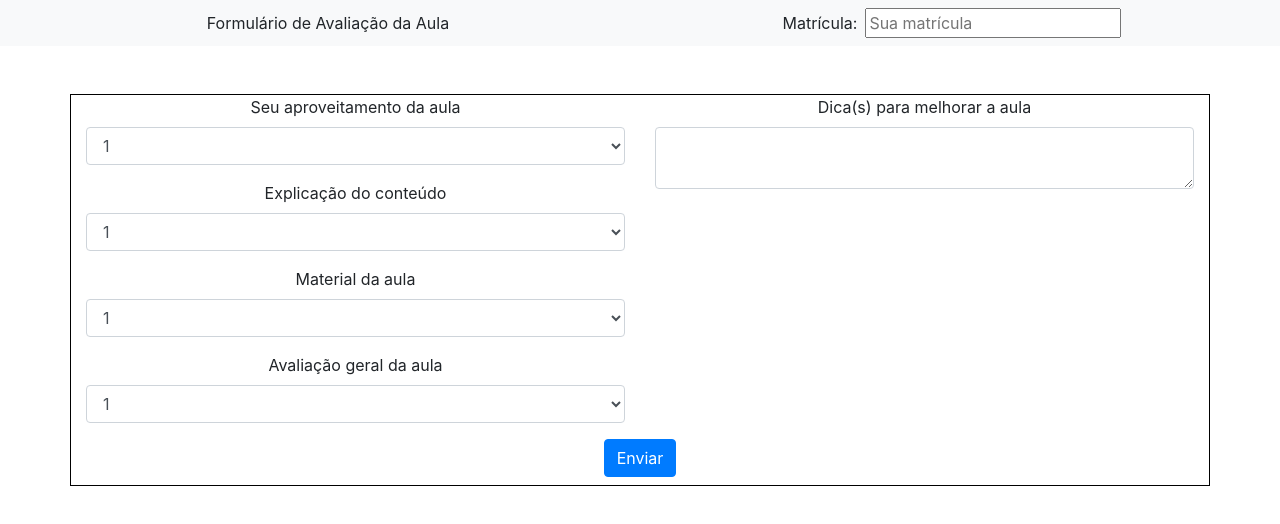
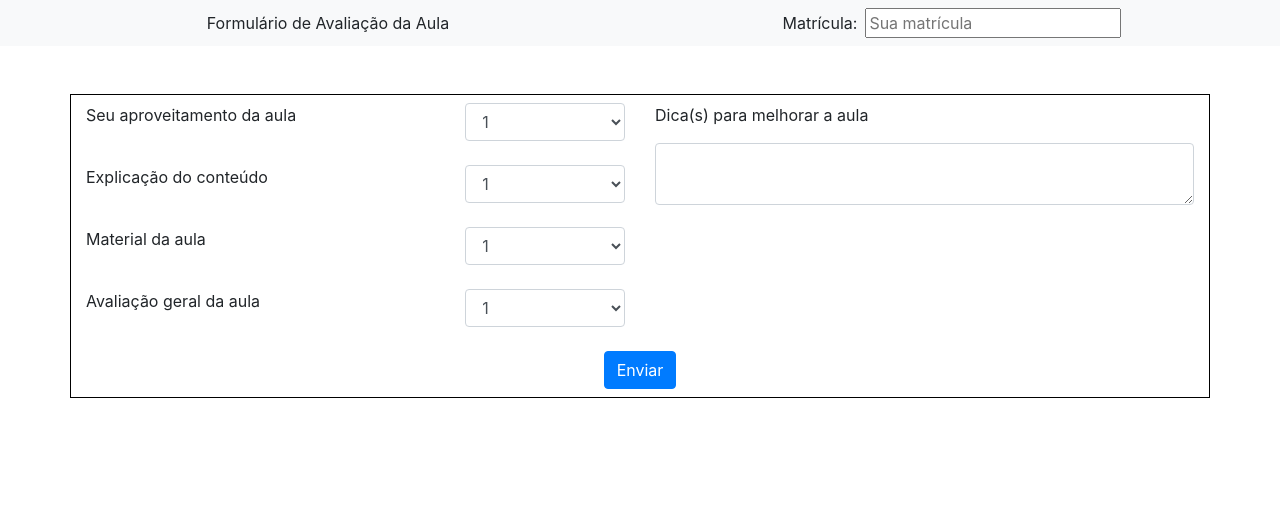
Before and after one commit to JordaoA/Learning-React, a React (Create React App) app in the folder icc-app/: page / in a window 1280 px wide. Shown: the top 524 px of the page. Built offline with nearby package versions, Linux system fonts and the light colour scheme.

Commit message:
Atualizando o form

```diff
--- a/icc-app/src/App.css
+++ b/icc-app/src/App.css
@@ -41,3 +41,11 @@
   height: 500px;
   resize: none;
 }
+
+.esquerda {
+  text-align: left;
+}
+
+.direita {
+  text-align: right;
+}
--- a/icc-app/src/App.js
+++ b/icc-app/src/App.js
@@ -32,7 +32,12 @@ class App extends Component {
               <Col>
 
               <FormGroup>
+                <Row>
+                  <Col className="mt-2 esquerda">
                     <Label for="avaliacao1">Seu aproveitamento da aula</Label>
+                  </Col>
+
+                  <Col className="col-4 mt-2">
                     <Input type="select" name="select" id="avaliacao1">
                       <option>1</option>
                       <option>2</option>
@@ -40,10 +45,17 @@ class App extends Component {
                       <option>4</option>
                       <option>5</option>
                     </Input>
+                  </Col>
+                </Row>
               </FormGroup>
 
               <FormGroup>
+                <Row>
+                  <Col className="mt-2 esquerda">
                     <Label for="avaliacao2">Explicação do conteúdo</Label>
+                  </Col>
+
+                  <Col className="col-4 mt-2">
                     <Input type="select" name="select" id="avaliacao2">
                       <option>1</option>
                       <option>2</option>
@@ -51,10 +63,17 @@ class App extends Component {
                       <option>4</option>
                       <option>5</option>
                     </Input>
+                  </Col>
+                </Row>
               </FormGroup>
 
               <FormGroup>
+                <Row>
+                  <Col className="mt-2 esquerda">
                     <Label for="avaliacao3">Material da aula</Label>
+                  </Col>
+
+                  <Col className="col-4 mt-2">
                     <Input type="select" name="select" id="avaliacao3">
                       <option>1</option>
                       <option>2</option>
@@ -62,10 +81,17 @@ class App extends Component {
                       <option>4</option>
                       <option>5</option>
                     </Input>
+                  </Col>
+                </Row>
               </FormGroup>
 
               <FormGroup>
+                <Row>
+                  <Col className="mt-2 esquerda">
                     <Label for="avaliacao4">Avaliação geral da aula</Label>
+                  </Col>
+
+                  <Col className="col-4 mt-2">
                     <Input type="select" name="select" id="avaliacao4">
                       <option>1</option>
                       <option>2</option>
@@ -73,22 +99,31 @@ class App extends Component {
                       <option>4</option>
                       <option>5</option>
                     </Input>
+                  </Col>
+                </Row>
               </FormGroup>
 
               </Col>
 
-              <Col>
+              <Col className="col-lg-6 col-sm-12">
 
                 <FormGroup>
+                  <Row>
+                    <Col className="mt-2 esquerda">
                       <Label for="textoAluno">Dica(s) para melhorar a aula</Label>
+                    </Col>
+
+                    <Col className="mt-2 col-12">
                       <Input type="textarea" name="text" id="textoAluno" />
+                    </Col>
+                  </Row>
                 </FormGroup>
 
               </Col>
 
             </Row>
 
-            <Button className="mb-2" color="primary">Enviar</Button>
+            <Button className="direita my-2" color="primary">Enviar</Button>
 
           </Form>
 
```
Lines whose indentation alone changed are shown as unchanged.
